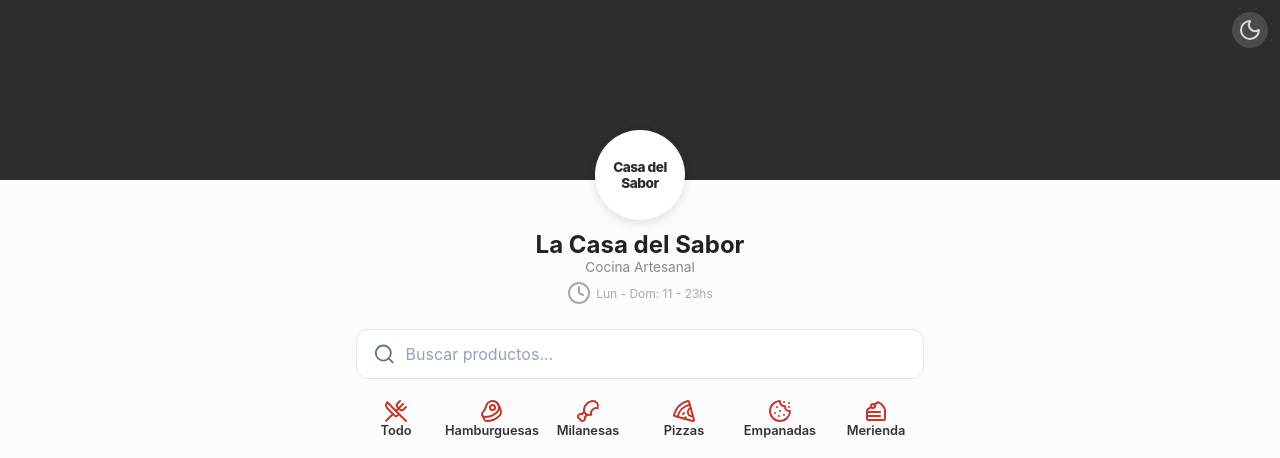
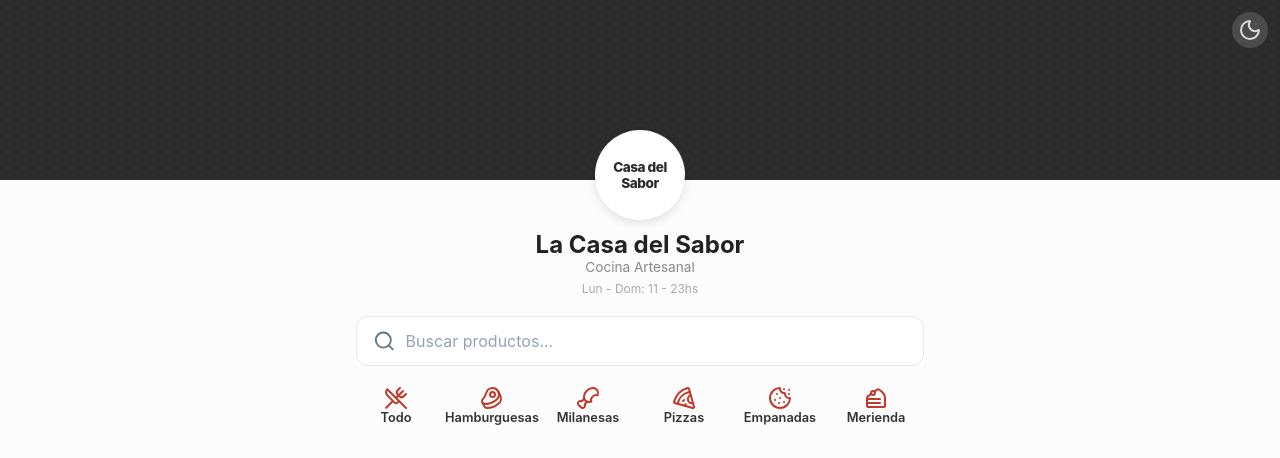
Before and after one commit to JuyCode/modelo-comida, a plain HTML site: page index.html in a window 1280 px wide. Shown: the top 458 px of the page. Drawn offline with nearby package versions, Linux system fonts and the light colour scheme.

Commit message:
fix: horario sin icono centrado

```diff
--- a/index.html
+++ b/index.html
@@ -22,7 +22,7 @@
     <div class="header-info">
       <h1>La Casa del Sabor</h1>
       <p class="header-sub">Cocina Artesanal</p>
-      <span class="header-hours"><i data-lucide="clock"></i> Lun - Dom: 11 - 23hs</span>
+      <span class="header-hours">Lun - Dom: 11 - 23hs</span>
     </div>
   </header>
 
--- a/style.css
+++ b/style.css
@@ -103,17 +103,11 @@ body {
 }
 
 .header-hours {
-  display: inline-flex;
-  align-items: center;
-  gap: 5px;
+  display: block;
   font-size: 0.75rem;
   color: #aaa;
   margin-top: 6px;
-}
-
-.header-hours i {
-  width: 12px;
-  height: 12px;
+  text-align: center;
 }
 
 /* Buscador */
```
